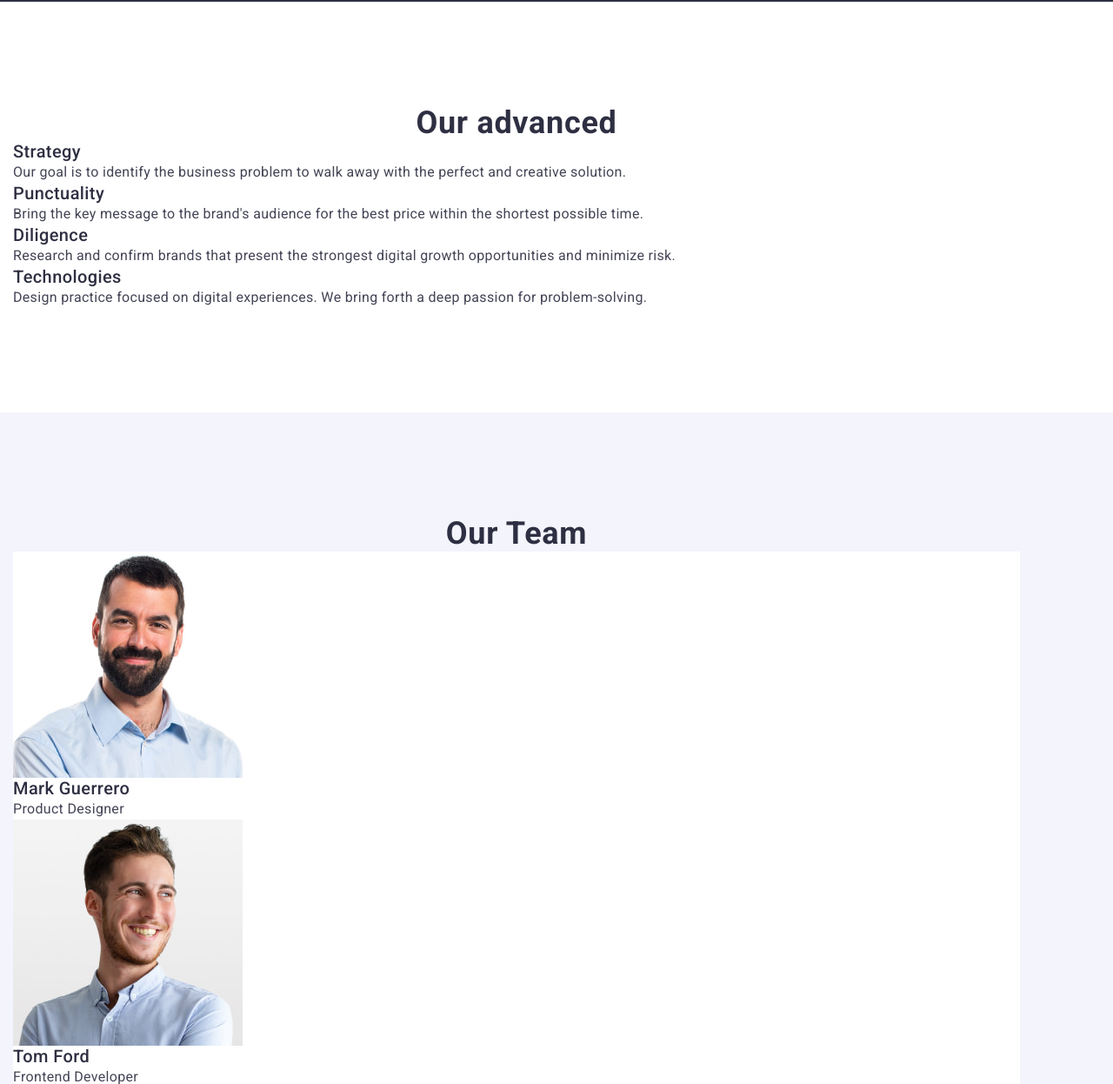
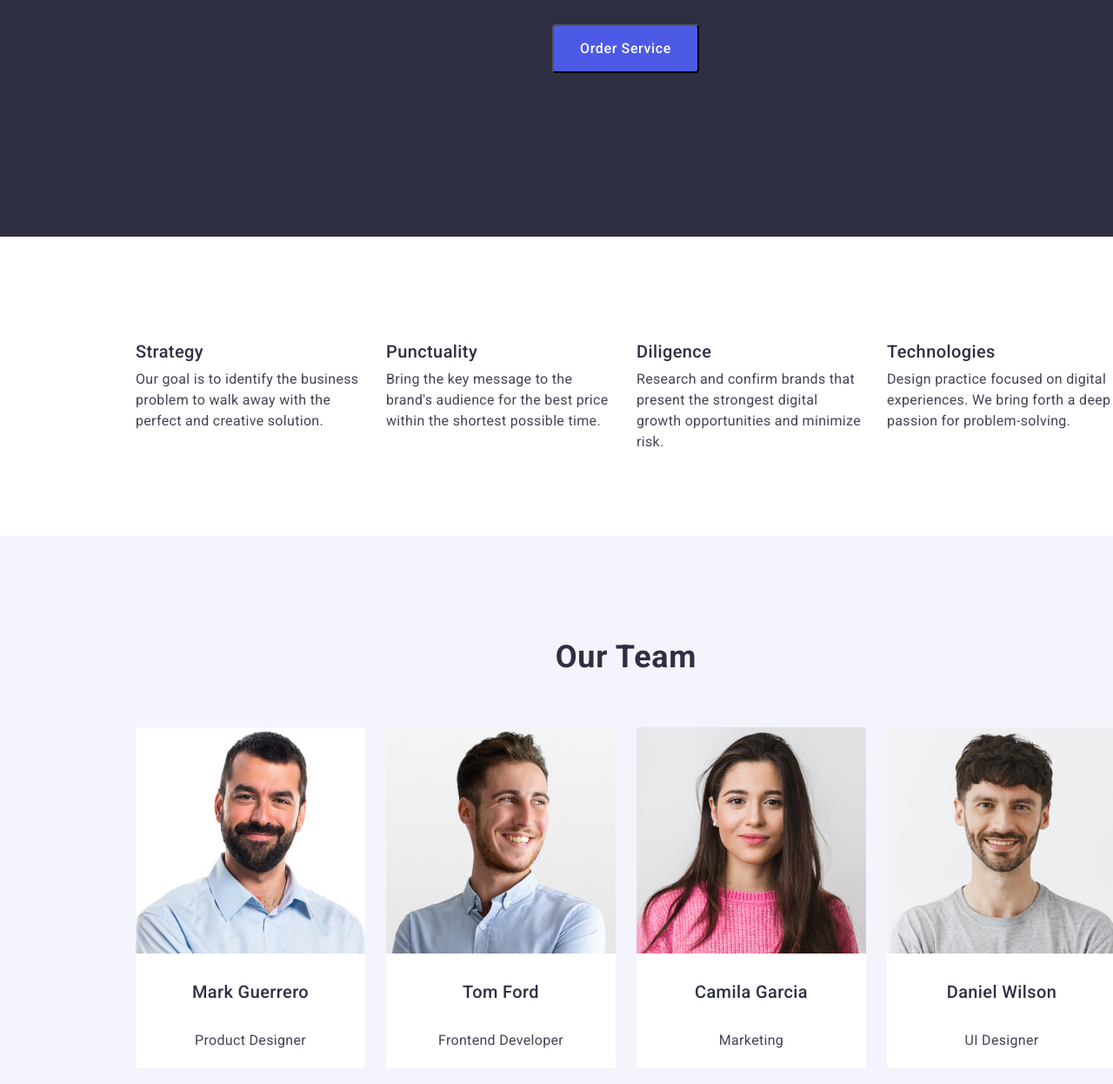
Before and after one commit to bahmat-serhii/goit-markup-hw-03, a plain HTML site: page index.html in a window 1280 px wide. Shown: the part 400-1646 px from the top of the page at 87% size. Drawn offline with nearby package versions, Linux system fonts and the light colour scheme.

Commit message:
add all files

```diff
--- a/css/styles.css
+++ b/css/styles.css
@@ -4,6 +4,8 @@ body {
   font-style: normal;
   color: #434455;
   background: #fff;
+  width: 1440px;
+  height: 3300px;
 }
 h1,
 h2,
@@ -26,7 +28,7 @@ img {
 }
 .container {
   max-width: 1158px;
-  margin: 0 15px;
+  margin: 0 156px;
   padding: 0 0;
 }
 .header {
@@ -156,18 +158,29 @@ img {
   margin-top: 24px;
   margin-bottom: 24px;
 }
+.effect {
+  width: 1440px;
+  height: 600px;
+}
 a {
   text-decoration: none;
 }
 .advanced {
-  font-weight: 700;
-  font-size: 36px;
-  line-height: 1.11;
-  letter-spacing: 0.02em;
-  text-align: center;
-  color: #2e2f42;
-  font-family: "Roboto", sans-serif;
+  display: flex;
+  height: 104px;
+  justify-content: center;
+  gap: 24px;
 }
+.adv {
+  display: flex;
+  align-items: flex-start;
+  justify-content: flex-start;
+  flex-direction: column;
+  gap: 8px;
+  width: 264px;
+  height: 104px;
+}
+
 .advanced-list {
   font-weight: 500;
   font-size: 20px;
@@ -193,9 +206,19 @@ a {
   color: #2e2f42;
   font-family: "Roboto", sans-serif;
   text-transform: capitalize;
+  margin-bottom: 72px;
 }
 .foto {
   background-color: #ffffff;
+  display: flex;
+  align-items: center;
+  justify-content: center;
+  flex-direction: column;
+  gap: 32px;
+  border-radius: 0 0 4px 4px;
+  padding: 0px 0px 32px 0px;
+  width: 264px;
+  height: 380px;
 }
 
 .link {
@@ -245,6 +268,12 @@ ul {
   letter-spacing: 0.02em;
   color: #fff;
   text-align: center;
+  width: 496px;
+  height: 120px;
+  margin-left: 316px;
+  margin-right: 316px;
+  margin-top: 68px;
+  margin-bottom: 48px;
 }
 .btn {
   font-family: "Roboto", sans-serif;
@@ -255,6 +284,12 @@ ul {
   color: #fff;
   background: #4d5ae5;
   cursor: pointer;
+  margin-left: 479px;
+  margin-right: 478px;
+  margin-bottom: 48px;
+  border-radius: 4px;
+  width: 169px;
+  height: 56px;
 }
 .btn:hover {
   font-family: "Roboto", sans-serif;
@@ -279,8 +314,14 @@ ul {
 .section {
   padding: 120px 0;
 }
+.backgr {
+  background: #f4f4fd;
+  height: 732px;
+}
 .team {
-  background: #f4f4fd;
+  display: flex;
+  justify-content: center;
+  gap: 24px;
 }
 
 .foot {
--- a/index.html
+++ b/index.html
@@ -47,7 +47,7 @@
       </div>
     </header>
     <main>
-      <section class="section hero-image">
+      <section class="section hero-image effect">
         <div class="container">
           <h1 class="solutions">Effective Solutions for Your Business</h1>
           <button class="btn" type="button">Order Service</button>
@@ -55,30 +55,29 @@
       </section>
       <section class="section">
         <div class="container">
-          <h2 class="advanced">Our advanced</h2>
-          <ul>
-            <li>
+          <ul class="advanced">
+            <li class="adv">
               <h3 class="advanced-list">Strategy</h3>
               <p class="adv-text">
                 Our goal is to identify the business problem to walk away with
                 the perfect and creative solution.
               </p>
             </li>
-            <li>
+            <li class="adv">
               <h3 class="advanced-list">Punctuality</h3>
               <p class="adv-text">
                 Bring the key message to the brand's audience for the best price
                 within the shortest possible time.
               </p>
             </li>
-            <li>
+            <li class="adv">
               <h3 class="advanced-list">Diligence</h3>
               <p class="adv-text">
                 Research and confirm brands that present the strongest digital
                 growth opportunities and minimize risk.
               </p>
             </li>
-            <li>
+            <li class="adv">
               <h3 class="advanced-list">Technologies</h3>
               <p class="adv-text">
                 Design practice focused on digital experiences. We bring forth a
@@ -88,10 +87,10 @@
           </ul>
         </div>
       </section>
-      <section class="section team">
+      <section class="section backgr">
         <div class="container">
           <h2 class="our-team">Our Team</h2>
-          <ul>
+          <ul class="team">
             <li class="foto">
               <img
                 src="./images/team/mark.jpg"
```
